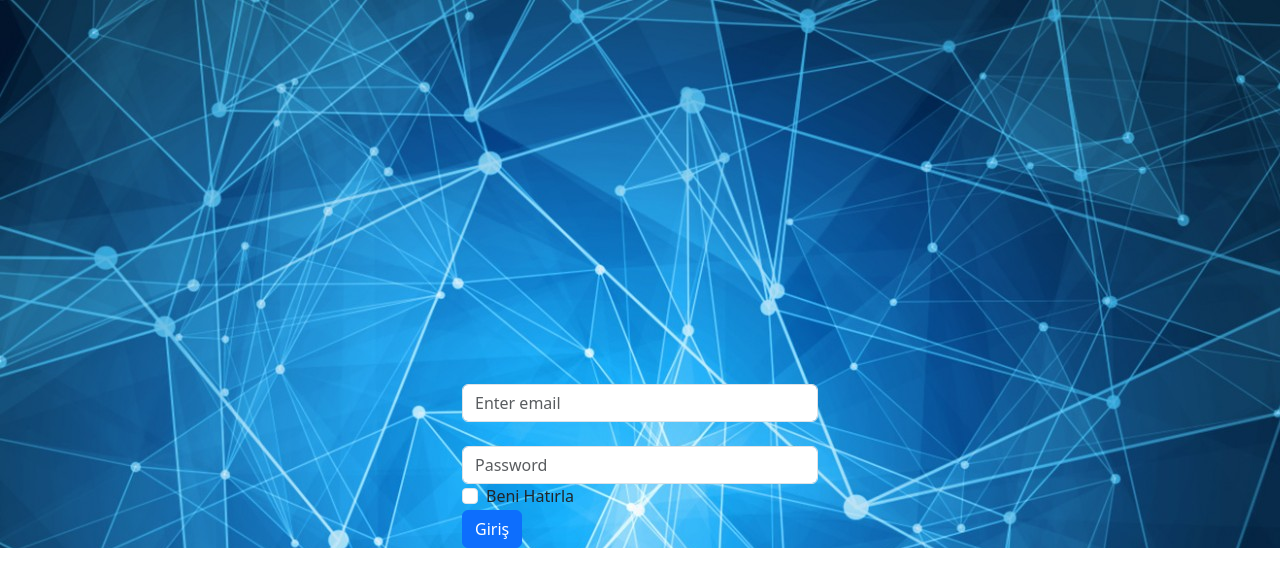
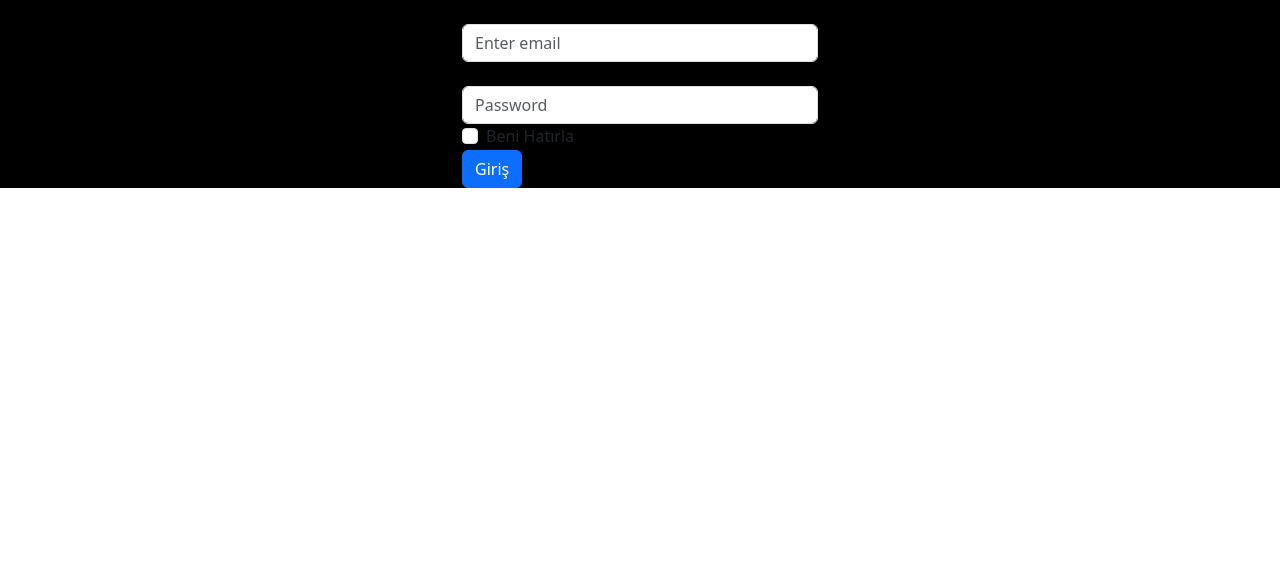
Before and after one commit to FatmaKalkan/iris-app, a React (Create React App) app: page / in a window 1280 px wide. Shown: the top 586 px of the page. Built offline with nearby package versions, Linux system fonts and the light colour scheme.

Commit message:
login one

```diff
--- a/src/App.js
+++ b/src/App.js
@@ -41,12 +41,14 @@ function App() {
   };
 
   return (
-   <div style={{ backgroundImage:`url(${image})` }}>
+  //  <div style={{ backgroundImage:`url(${image})` }}>
+    <div style={{ backgroundColor:"black" }}>
     <div  className="App" >
       <div className="container">
         <div className="row d-flex justify-content-center">
           <div className="col-md-4">
             <form id="loginform" onSubmit={loginSubmit}>
+            {/* <div> <label></label></div>
             <div> <label></label></div>
             <div> <label></label></div>
             <div> <label></label></div>
@@ -60,8 +62,7 @@ function App() {
             <div> <label></label></div>
             <div> <label></label></div>
             <div> <label></label></div>
-            <div> <label></label></div>
-            <div> <label></label></div>
+            <div> <label></label></div> */}
               <div  className="form-group" >
                 <label></label>
                 <input
@@ -107,7 +108,7 @@ function App() {
         </div>
       </div>
     </div>
-    </div>
+     </div>
   );
 }
 export default App;
```
